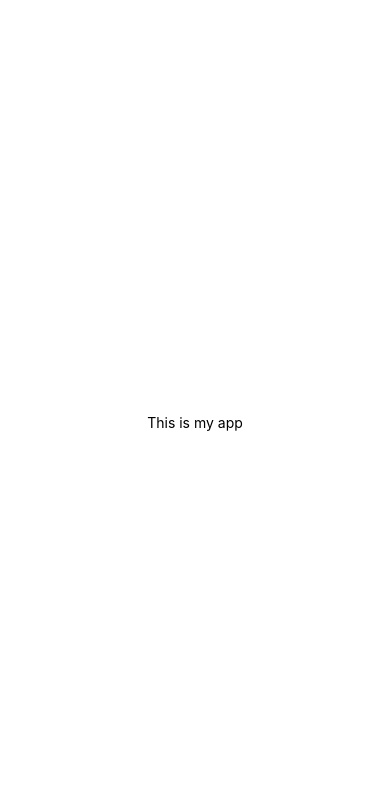
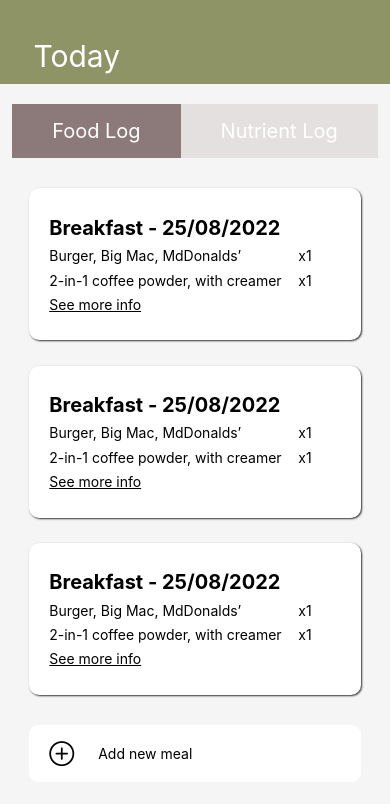
Before and after one commit to Jiajunn/CZ3002-Project, a React Native app in the folder FoodBuddy/: screen / in a window 390 px wide. Shown: the top 804 px of the page. Built offline with nearby package versions, Linux system fonts and the light colour scheme.

Commit message:
hard coded foodLogScreen (no scroll)

```diff
--- a/FoodBuddy/App.js
+++ b/FoodBuddy/App.js
@@ -1,19 +1,7 @@
 import React from "react";
-import { StyleSheet, Text, View } from "react-native";
+
+import FoodLogScreen from "./app/screens/foodLogScreen";
 
 export default function App() {
-  return (
-    <View style={styles.container}>
-      <Text>This is my app</Text>
-    </View>
-  );
+  return <FoodLogScreen />;
 }
-
-const styles = StyleSheet.create({
-  container: {
-    flex: 1,
-    backgroundColor: "#fff",
-    alignItems: "center",
-    justifyContent: "center",
-  },
-});
--- /dev/null
+++ b/FoodBuddy/app/screens/foodLogCard.js
@@ -0,0 +1,61 @@
+import React, { Component } from "react";
+import { View, StyleSheet, Text } from "react-native";
+
+export class FoodLogCard extends Component {
+  render() {
+    return (
+      <View elevation={5} style={styles.container}>
+        <View style={styles.textContainer}>
+          <Text style={styles.title}>Breakfast - 25/08/2022 </Text>
+
+          <View style={styles.row}>
+            <Text>Burger, Big Mac, MdDonalds’</Text>
+            <Text>x1</Text>
+          </View>
+
+          <View style={styles.row}>
+            <Text>2-in-1 coffee powder, with creamer </Text>
+            <Text>x1</Text>
+          </View>
+
+          <Text style={styles.moreInfoButton}>See more info</Text>
+        </View>
+      </View>
+    );
+  }
+}
+
+const styles = StyleSheet.create({
+  container: {
+    backgroundColor: "white",
+    borderRadius: 10,
+    width: "100%",
+    height: "30%",
+    padding: 20,
+    shadowColor: "#000000",
+    shadowOpacity: 0.8,
+    shadowRadius: 2,
+    shadowOffset: {
+      height: 1,
+      width: 1,
+    },
+  },
+  moreInfoButton: {
+    textDecorationLine: "underline",
+  },
+  row: {
+    flexDirection: "row",
+    justifyContent: "space-between",
+    width: "90%",
+  },
+  textContainer: {
+    flex: 1,
+    justifyContent: "space-evenly",
+  },
+  title: {
+    fontSize: 20,
+    fontWeight: "bold",
+  },
+});
+
+export default FoodLogCard;
--- a/FoodBuddy/app/screens/foodLogScreen.js
+++ b/FoodBuddy/app/screens/foodLogScreen.js
@@ -0,0 +1,120 @@
+import React from "react";
+import {
+  Text,
+  View,
+  StyleSheet,
+  Pressable,
+  SafeAreaView,
+  ScrollView,
+} from "react-native";
+import Icon from "react-native-vector-icons/AntDesign";
+
+import FoodLogCard from "./foodLogCard";
+
+function FoodLogScreen(props) {
+  return (
+    <View style={styles.container}>
+      <View style={styles.banner}>
+        <Text style={styles.bannerText}> Today </Text>
+      </View>
+      <View style={styles.buttonContainer}>
+        <Pressable
+          style={({ pressed }) => [
+            {
+              backgroundColor: pressed ? "#7e6d6d" : "#8C7A7A",
+            },
+            styles.foodButton,
+          ]}
+        >
+          <Text style={styles.buttonText}>Food Log</Text>
+        </Pressable>
+
+        <Pressable
+          style={({ pressed }) => [
+            {
+              backgroundColor: pressed ? "#cec7c7" : "#E4E0E0",
+            },
+            styles.nutrientButton,
+          ]}
+        >
+          <Text style={styles.buttonText}>Nutrient Log</Text>
+        </Pressable>
+      </View>
+
+      <View style={styles.foodLogContainer}>
+        <FoodLogCard />
+        <FoodLogCard />
+        <FoodLogCard />
+      </View>
+
+      <Pressable
+        style={({ pressed }) => [
+          {
+            backgroundColor: pressed ? "#7f7f7f" : "white",
+          },
+          styles.addFoodButton,
+        ]}
+      >
+        <Icon name="pluscircleo" size={25} />
+        <Text style={{ color: "black", paddingLeft: 20 }}> Add new meal</Text>
+      </Pressable>
+    </View>
+  );
+}
+
+const styles = StyleSheet.create({
+  addFoodButton: {
+    top: 50,
+    width: "85%",
+    borderRadius: 9,
+    paddingVertical: 15,
+    flexDirection: "row",
+    alignItems: "center",
+    paddingLeft: 20,
+    marginTop: 30,
+  },
+  banner: {
+    backgroundColor: "#8F9467",
+    width: "100%",
+    height: "10%",
+    justifyContent: "flex-end",
+  },
+  bannerText: {
+    fontSize: 30,
+    color: "white",
+    paddingLeft: 25,
+    marginBottom: 10,
+  },
+  buttonContainer: {
+    top: 20,
+    flexDirection: "row",
+  },
+  buttonText: {
+    color: "white",
+    fontSize: 20,
+  },
+  container: {
+    flex: 1,
+    backgroundColor: "#F5F5F5",
+    alignItems: "center",
+  },
+  foodButton: {
+    alignItems: "center",
+    justifyContent: "center",
+    paddingVertical: 15,
+    paddingHorizontal: 40,
+  },
+  foodLogContainer: {
+    top: 50,
+    justifyContent: "space-between",
+    width: "85%",
+    height: "60%",
+  },
+  nutrientButton: {
+    alignItems: "center",
+    justifyContent: "center",
+    paddingVertical: 15,
+    paddingHorizontal: 40,
+  },
+});
+export default FoodLogScreen;
```
Also changed, not shown: FoodBuddy/package.json (+8 -3 lines), 1 other file (tests, documents, lock files or other folders).
